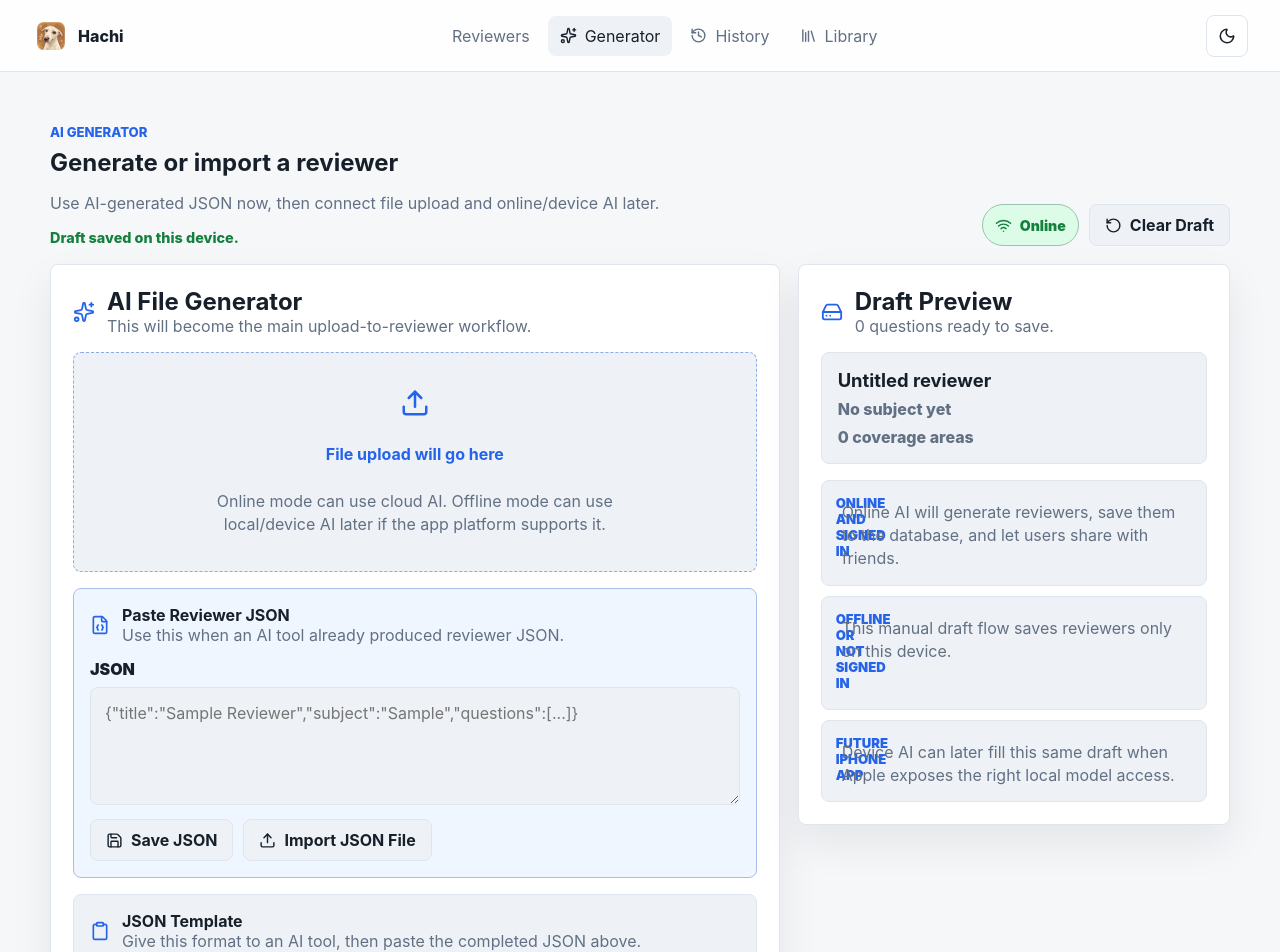
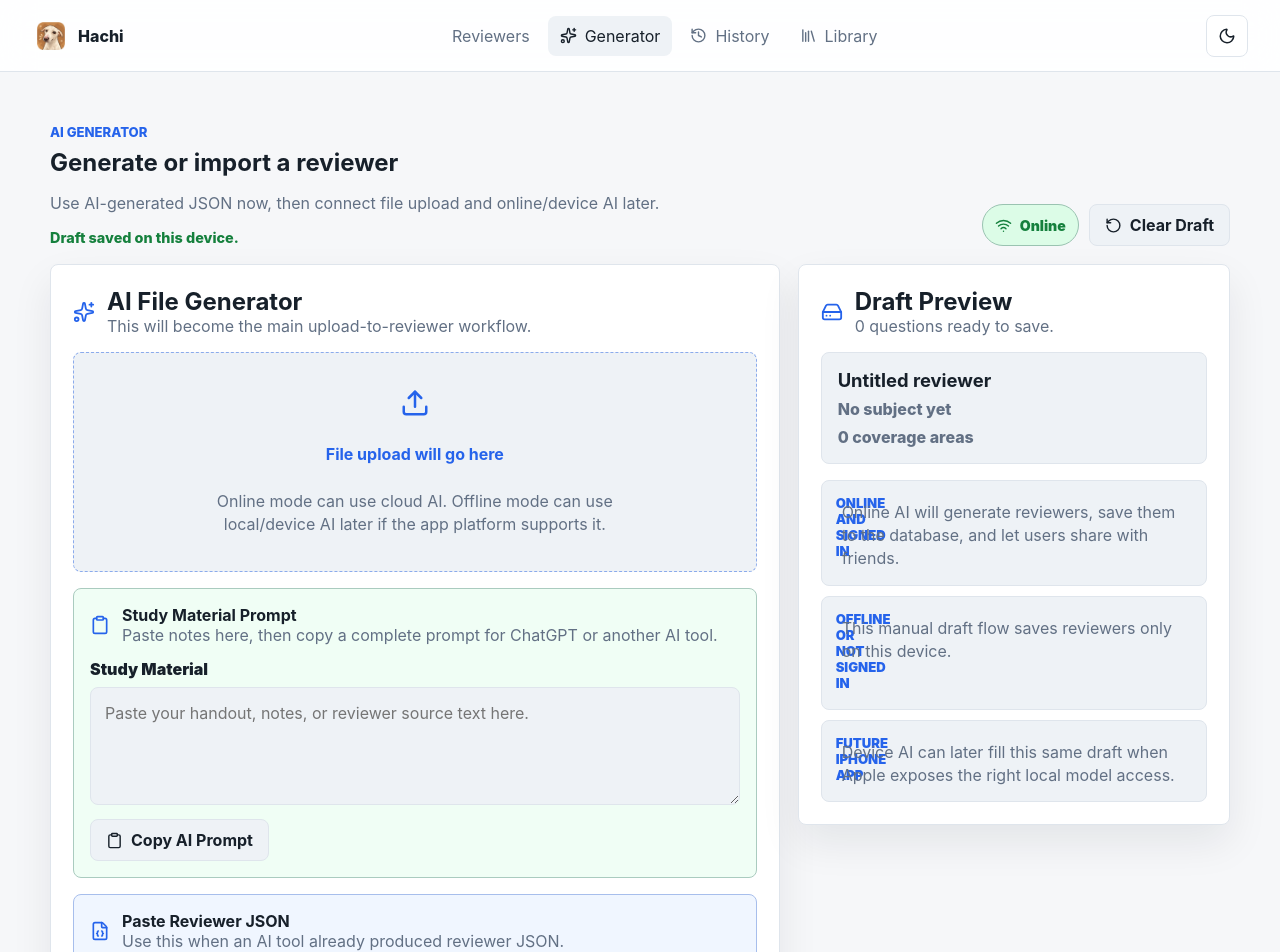
Before and after one commit to AlexPacaldo/ReviewHub, a React (Vite) app: page /generator in a window 1280 px wide. Shown: the top 952 px of the page. Built offline with nearby package versions, Linux system fonts and the light colour scheme.

Commit message:
Add AI prompt builder

```diff
--- a/src/pages/Generator.jsx
+++ b/src/pages/Generator.jsx
@@ -158,9 +158,11 @@ export default function Generator() {
   });
   const [questionDraft, setQuestionDraft] = useState(savedDraft?.questionDraft || emptyQuestion);
   const [questions, setQuestions] = useState(savedDraft?.questions || []);
+  const [sourceText, setSourceText] = useState(savedDraft?.sourceText || "");
   const [jsonText, setJsonText] = useState(savedDraft?.jsonText || "");
   const [errors, setErrors] = useState([]);
   const [templateMessage, setTemplateMessage] = useState("");
+  const [promptMessage, setPromptMessage] = useState("");
   const [draftMessage, setDraftMessage] = useState(savedDraft?.savedAt ? `Draft restored from ${new Date(savedDraft.savedAt).toLocaleString()}.` : "");
 
   useEffect(() => {
@@ -184,13 +186,32 @@ export default function Generator() {
       details,
       questionDraft,
       questions,
+      sourceText,
       jsonText
     });
     setDraftMessage("Draft saved on this device.");
-  }, [details, questionDraft, questions, jsonText]);
+  }, [details, questionDraft, questions, sourceText, jsonText]);
 
   const draftPreview = useMemo(() => buildReviewer(details, questions), [details, questions]);
   const sampleTemplateText = useMemo(() => JSON.stringify(sampleReviewerTemplate, null, 2), []);
+  const aiPromptText = useMemo(() => (
+    `Create a complete multiple-choice reviewer from ONLY the study material below.
+
+Rules:
+- Return valid JSON only. Do not wrap it in markdown.
+- Follow the exact schema shown in the template.
+- Use 4 choices per question: A, B, C, and D.
+- Include correctAnswer and answerText for every question.
+- Include a short explanation for every question.
+- Keep questions verifiable from the study material.
+- If the material is short, create fewer high-quality questions instead of inventing facts.
+
+JSON template:
+${sampleTemplateText}
+
+Study material:
+${sourceText || "[Paste study material here]"}`
+  ), [sampleTemplateText, sourceText]);
 
   function updateDetails(key, value) {
     setDetails((current) => ({ ...current, [key]: value }));
@@ -273,6 +294,15 @@ export default function Generator() {
     }
   }
 
+  async function copyAiPrompt() {
+    try {
+      await navigator.clipboard.writeText(aiPromptText);
+      setPromptMessage("AI prompt copied.");
+    } catch {
+      setPromptMessage("Copy failed. Select the prompt text manually.");
+    }
+  }
+
   function downloadSampleTemplate() {
     downloadTextFile("review_hub_reviewer_template.json", sampleTemplateText);
     setTemplateMessage("Template downloaded.");
@@ -303,9 +333,11 @@ export default function Generator() {
     });
     setQuestionDraft(emptyQuestion);
     setQuestions([]);
+    setSourceText("");
     setJsonText("");
     setErrors([]);
     setTemplateMessage("");
+    setPromptMessage("");
     setDraftMessage("Draft cleared.");
   }
 
@@ -346,6 +378,27 @@ export default function Generator() {
             <strong>File upload will go here</strong>
             <span>Online mode can use cloud AI. Offline mode can use local/device AI later if the app platform supports it.</span>
           </label>
+
+          <div className="ai-prompt-panel">
+            <div className="generator-panel-head compact">
+              <Clipboard size={20} aria-hidden="true" />
+              <div>
+                <h2>Study Material Prompt</h2>
+                <p className="muted">Paste notes here, then copy a complete prompt for ChatGPT or another AI tool.</p>
+              </div>
+            </div>
+            <label className="prompt-box">
+              <span>Study Material</span>
+              <textarea value={sourceText} onChange={(event) => setSourceText(event.target.value)} placeholder="Paste your handout, notes, or reviewer source text here." />
+            </label>
+            <div className="button-row">
+              <button className="button subtle" type="button" onClick={copyAiPrompt}>
+                <Clipboard size={17} aria-hidden="true" />
+                Copy AI Prompt
+              </button>
+              {promptMessage ? <span className="template-message">{promptMessage}</span> : null}
+            </div>
+          </div>
 
           <div className="json-import-panel">
             <div className="generator-panel-head compact">
--- a/src/styles.css
+++ b/src/styles.css
@@ -808,6 +808,15 @@ legend {
   border-top: 1px solid var(--border);
 }
 
+.ai-prompt-panel {
+  display: grid;
+  gap: 14px;
+  padding: 16px;
+  background: color-mix(in srgb, var(--success-soft) 42%, transparent);
+  border: 1px solid color-mix(in srgb, var(--success) 26%, var(--border));
+  border-radius: 8px;
+}
+
 .json-import-panel {
   display: grid;
   gap: 14px;
```
